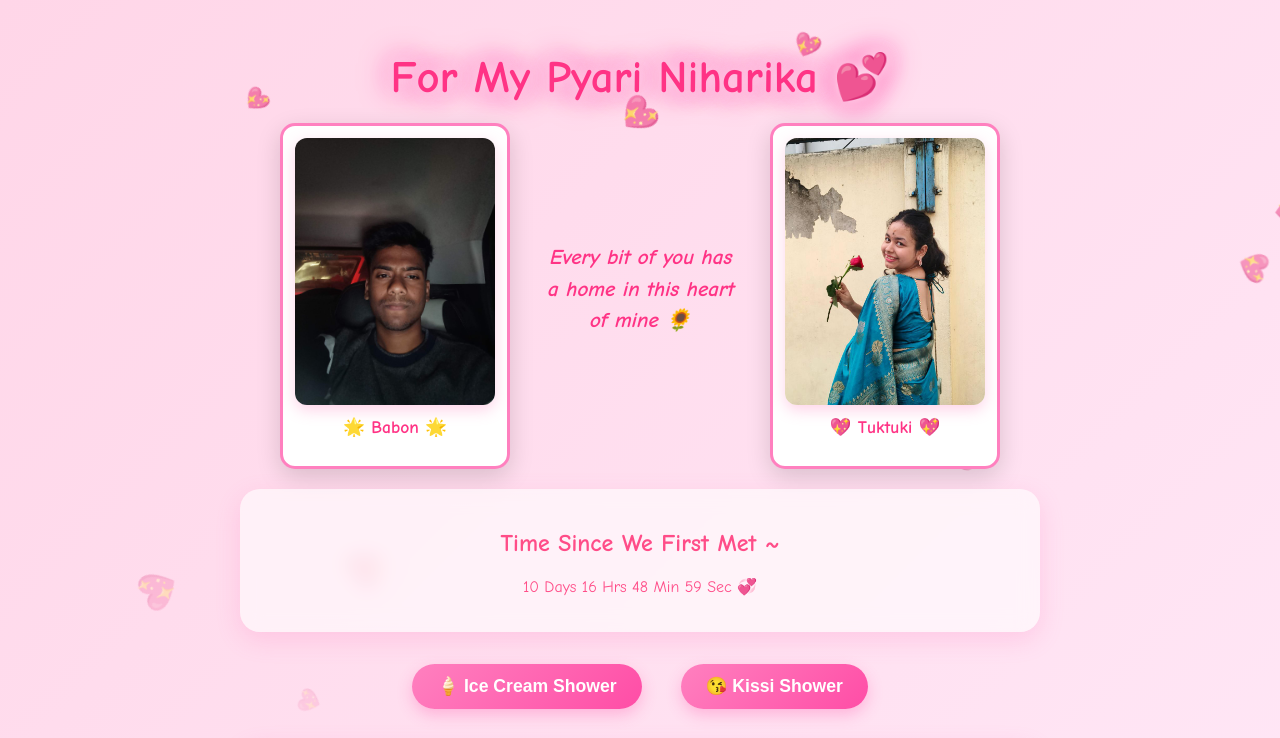
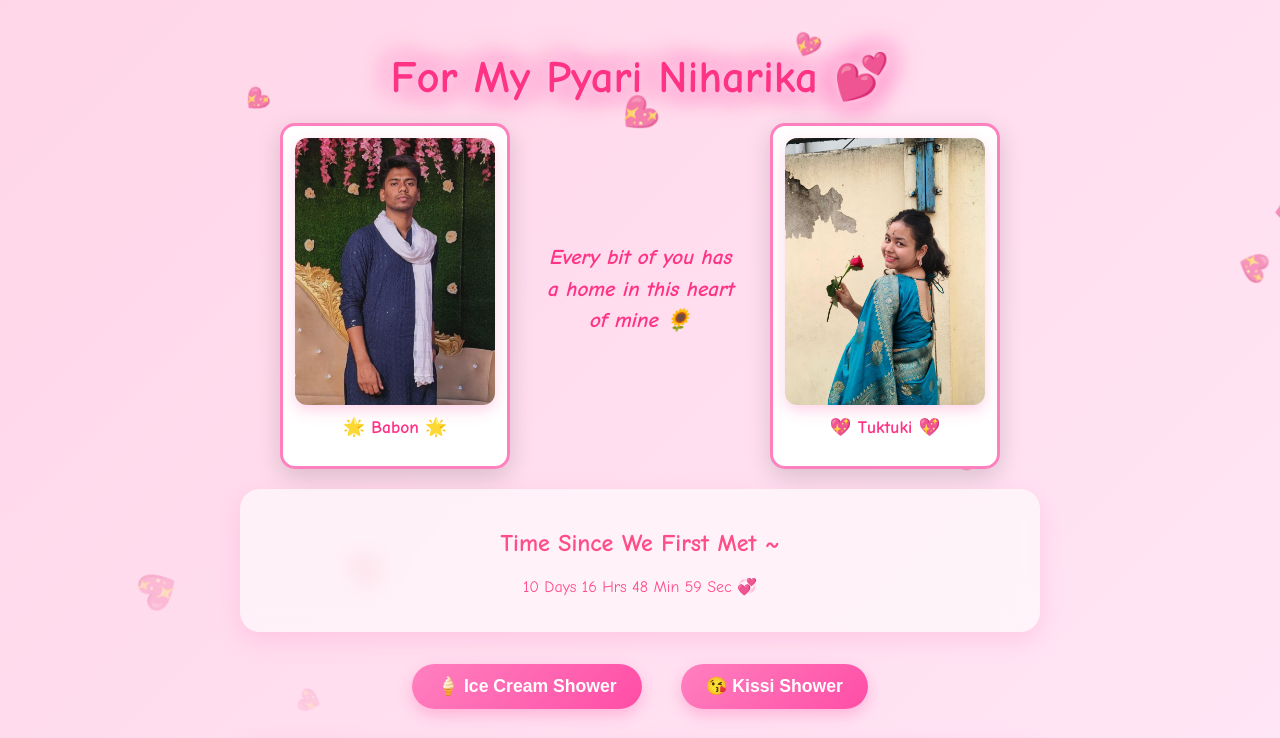
Before and after one commit to Rishabhuh/Niharika_Love, a plain HTML site: page index.html in a window 1280 px wide. Shown: the top 738 px of the page. Drawn offline with Linux system fonts and the light colour scheme.

Commit message:
Changed photo update

```diff
--- a/index.html
+++ b/index.html
@@ -16,7 +16,7 @@
       <!-- Hero & Heroine Photos Section -->
       <div id="loveHeart" class="photo-pair">
         <div class="hero-card">
-          <img src="Babon.jpg" alt="Hero" />
+          <img src="Babon.jpeg" alt="Hero" />
           <p>🌟 Babon 🌟</p>
         </div>
 
```
Also changed, not shown: Babon.jpeg (added), Babon.jpg (deleted).
